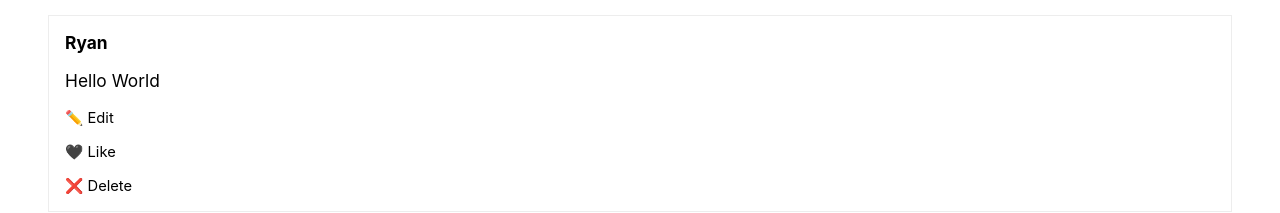
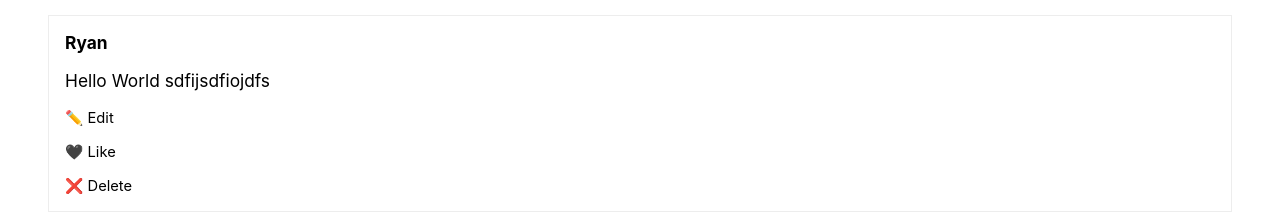
Before and after one commit to rdm-ca/toot, a React (Create React App) app: page / in a window 1280 px wide. Shown: the part 525-738 px from the top of the page. Built offline with nearby package versions, Linux system fonts and the light colour scheme; data requests are answered from the project's data file.

Commit message:
updateToot

```diff
--- a/db.json
+++ b/db.json
@@ -2,7 +2,7 @@
   "toots": [
     {
       "user": "Ryan",
-      "message": " Hello World ",
+      "message": " Hello World sdfijsdfiojdfs",
       "id": 1
     }
   ]
--- a/src/Toots.js
+++ b/src/Toots.js
@@ -47,6 +47,14 @@ class Toots extends React.Component {
     });
   };
 
+  updateToot = (id, user, message, callback) => {
+    axios
+      .patch(`http://localhost:3001/toots/${this.props.id}`, { user, message })
+      .then(response => {
+        callback();
+      });
+  };
+
   renderToots() {
     const ignoredUsers = ["Grinch"];
     const bestToots = this.state.toots.filter(
@@ -60,6 +68,7 @@ class Toots extends React.Component {
           tootLiked={this.tootLiked}
           tootUnliked={this.tootUnliked}
           deleteToot={this.deleteToot}
+          updateToot={this.updateToot}
         >
           <div>Extra message</div>
         </Toot>
```
